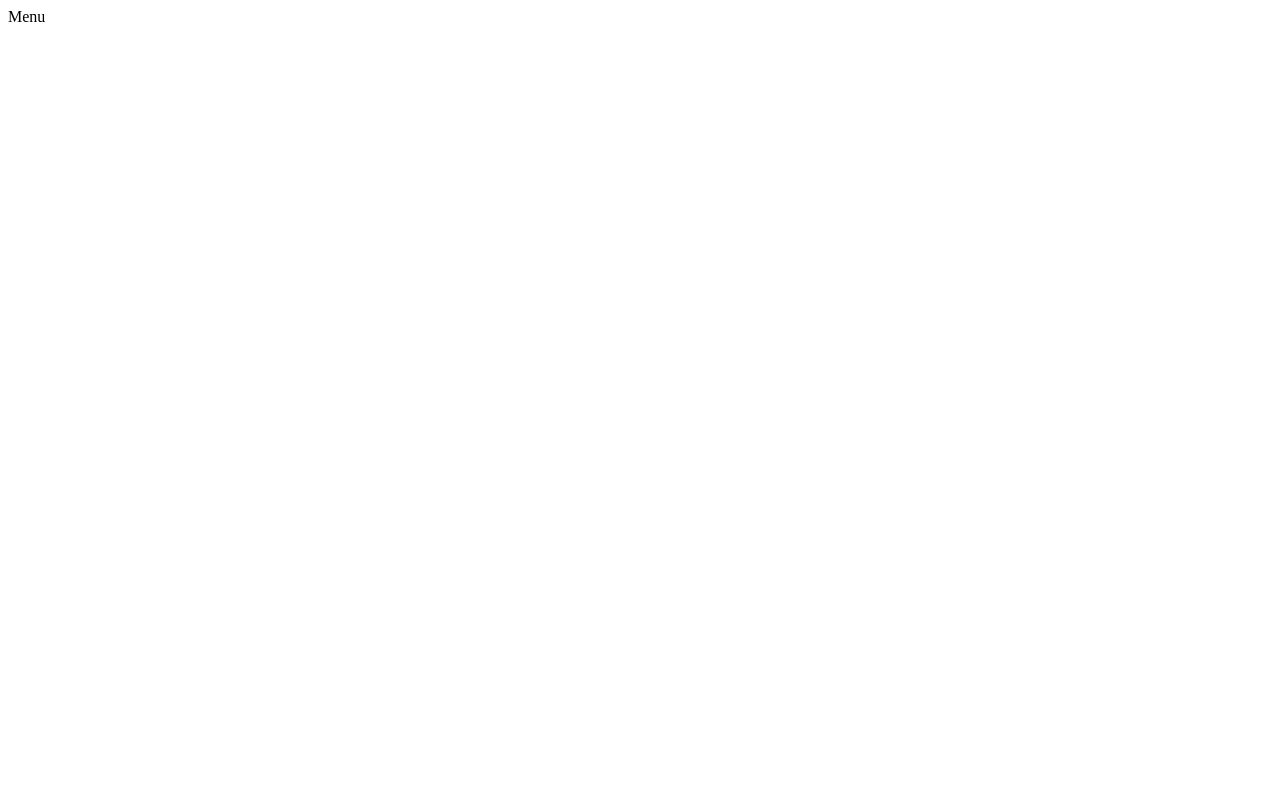
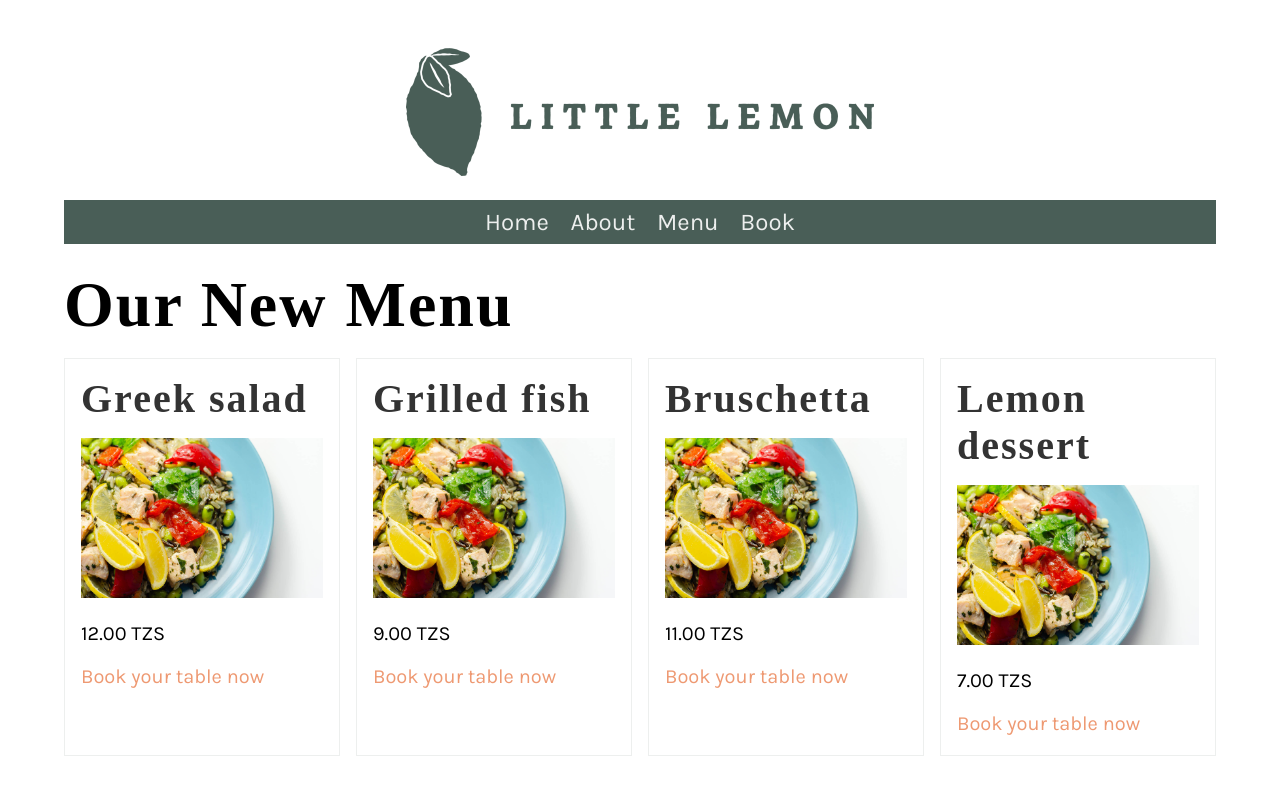
Before and after one commit to prospermbuma/django, a Django app: page /menu/ in a window 1280 px wide. Before the commit the page is almost empty. Before the commit the page ends 22 px from the top, so only its background shows below. Run offline with Django 5.2, Linux system fonts and the light colour scheme; data comes from the database, SQL or seed files in the repository; some web fonts are replaced.

Commit message:
Updated menu page

```diff
--- a/littlelemon/restaurant/templates/menu.html
+++ b/littlelemon/restaurant/templates/menu.html
@@ -1 +1,29 @@
-Menu
+{% extends 'base.html' %}
+{% load static %}
+
+{% block content %}
+<h1>Our New Menu</h1>
+{% comment %} <div class="column">
+    {% for item in menu %}
+    <p>
+        {{ item.name }}
+        <span class="menu-price">{{ item.price }}.00 TZS</span>
+    </p>
+    <p>{{ item.description }}</p>
+    {% endfor %}
+</div>     {% endcomment %}
+<section>
+    {% for item in menu %}
+    <article>
+      <h2>{{ item.name }}</h2>
+      <img src="{% static 'img/salad.jpg' %}">
+      <p>
+        {{ item.price }}.00 TZS
+      </p>
+      <p>
+        <a href="{% url 'book' %}">Book your table now</a>
+      </p>
+    </article>
+    {% endfor %}
+  </section>
+{% endblock %}
```
